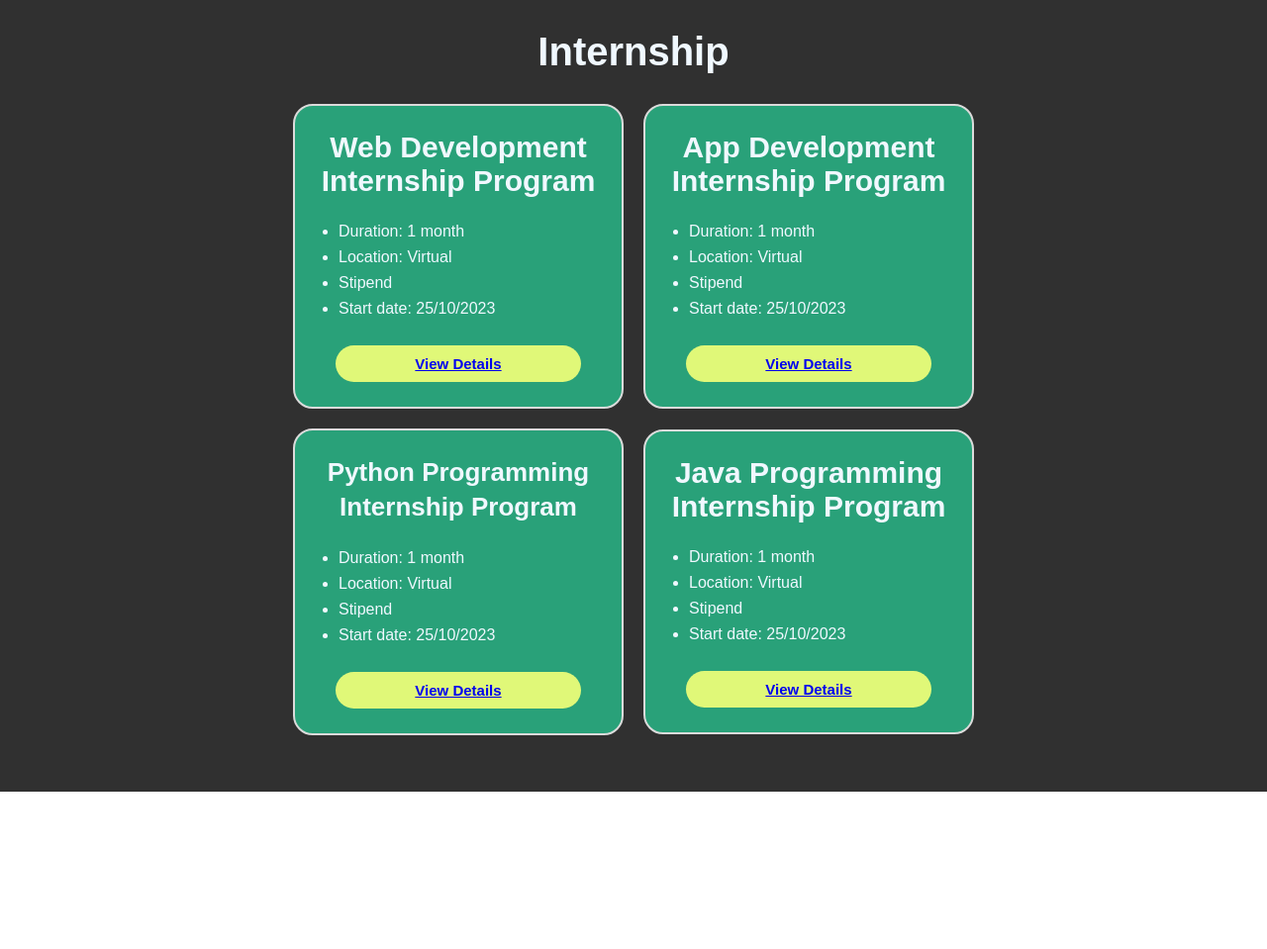
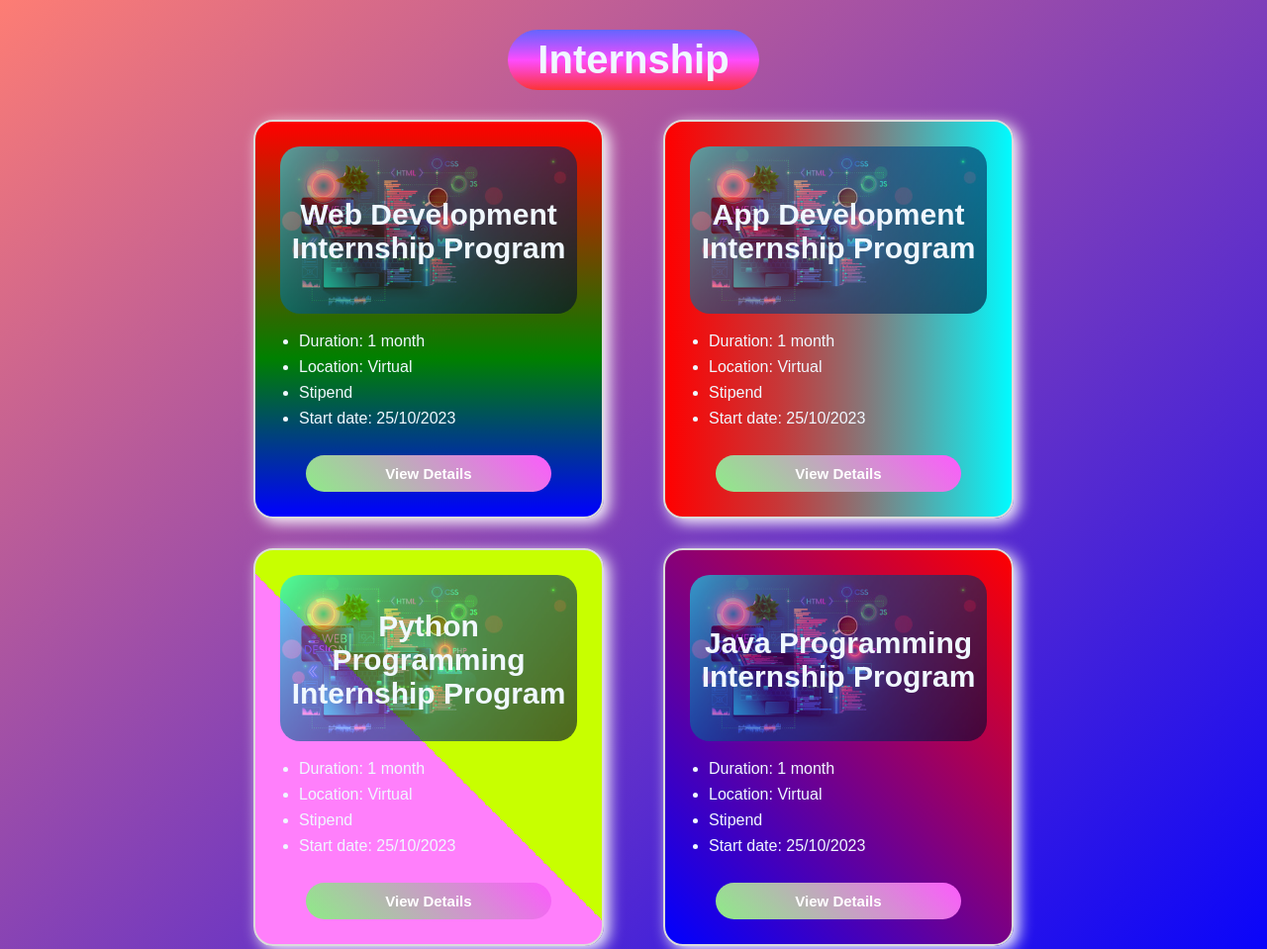
Before and after one commit to AtulSinghAtul/VaultofCodes, a plain HTML site: page Assignment2/index.html in a window 1280 px wide. Shown: the top 959 px of the page at 99% size. Before the commit the page ends 800 px from the top, so only its background shows below. Drawn offline with Linux system fonts and the light colour scheme.

Commit message:
week 2 assignment updated

```diff
--- a/Assignment2/index.html
+++ b/Assignment2/index.html
@@ -3,7 +3,7 @@
   <head>
     <meta charset="UTF-8" />
     <meta name="viewport" content="width=device-width, initial-scale=1.0" />
-    <title>Document</title>
+    <title>Week 2 Assignment</title>
     <link rel="stylesheet" href="style.css" />
   </head>
   <body>
@@ -12,7 +12,13 @@
       <div class="course-container">
         <div class="course-1-box">
           <div class="course-1">
-            <h2 class="course-1-heading">Web Development Internship Program</h2>
+            <div class="webImgBox">
+              <img src="./assets/web-img.jpg" alt="webDev-img" />
+              <h2 class="course-1-heading">
+                Web Development Internship Program
+              </h2>
+            </div>
+
             <ul>
               <li>Duration: 1 month</li>
               <li>Location: Virtual</li>
@@ -29,9 +35,16 @@
             >
           </button>
         </div>
+
         <div class="course-2-box">
           <div class="course-2">
-            <h2 class="course-2-heading">App Development Internship Program</h2>
+            <div class="webImgBox">
+              <img src="./assets/web-img.jpg" alt="webDev-img" />
+              <h2 class="course-2-heading">
+                App Development Internship Program
+              </h2>
+            </div>
+
             <ul>
               <li>Duration: 1 month</li>
               <li>Location: Virtual</li>
@@ -51,9 +64,13 @@
 
         <div class="course-3-box">
           <div class="course-3">
+            <div class="webImgBox">
+              <img src="./assets/web-img.jpg" alt="webDev-img" />
               <h2 class="course-3-heading">
                 Python Programming Internship Program
               </h2>
+            </div>
+
             <ul>
               <li>Duration: 1 month</li>
               <li>Location: Virtual</li>
@@ -73,9 +90,13 @@
 
         <div class="course-4-box">
           <div class="course-4">
+            <div class="webImgBox">
+              <img src="./assets/web-img.jpg" alt="webDev-img" />
               <h2 class="course-4-heading">
                 Java Programming Internship Program
               </h2>
+            </div>
+
             <ul>
               <li>Duration: 1 month</li>
               <li>Location: Virtual</li>
--- a/Assignment2/style.css
+++ b/Assignment2/style.css
@@ -11,41 +11,106 @@
   justify-content: flex-start;
   align-items: center;
   width: 100vw;
-  height: 100vh;
-  background-color: #303030;
+  height: fit-content;
+  background: linear-gradient(to left top, blue, rgb(253, 125, 116));
   color: aliceblue;
-  padding-bottom: 20px;
+  padding-bottom: 80px;
 }
 h1 {
+  background: linear-gradient(in hsl, rgb(101, 101, 255), rgb(251, 52, 52));
   margin-top: 30px;
   font-size: 40px;
   font-family: sans-serif;
+  padding: 8px 30px;
+  border-radius: 2rem;
 }
 .course-container {
   display: flex;
   flex-wrap: wrap;
   justify-content: center;
   align-items: center;
-  gap: 20px;
+  column-gap: 60px;
+  row-gap: 30px;
   margin-top: 30px;
   max-width: 800px;
 }
+
+.course-1-box {
+  /* background-color: #ff9bd2; */
+  background: linear-gradient(0deg, blue, green 40%, red);
+}
+.course-2-box {
+  /* background-color: #ffb534; */
+  background: linear-gradient(0.25turn, red, 60%, rgb(0, 251, 255));
+}
+.course-3-box {
+  /* background-color: #65b741; */
+  background: linear-gradient(
+    45deg,
+    rgb(255, 127, 251) 0 50%,
+    rgb(200, 255, 0) 50% 100%
+  );
+}
+.course-4-box {
+  /* background-color: #dc84f3; */
+  background: linear-gradient(45deg, blue, red);
+}
+
 .course-1-box,
 .course-2-box,
 .course-3-box,
 .course-4-box {
+  position: relative;
   display: flex;
   flex-direction: column;
   justify-content: center;
   align-items: center;
+  padding: 25px;
+  border: 2px solid rgb(219, 219, 219);
+  border-radius: 20px;
 
-  background-color: rgba(37, 254, 182, 0.552);
   height: fit-content;
   font-family: sans-serif;
-  border: 2px solid rgb(219, 219, 219);
+  transition: 0.4s ease-in-out;
+  box-shadow: 5px 4px 15px 0px white;
+}
+
+.course-1-box:hover {
+  background-color: #ff9bd29f;
+  transform: translateY(15px);
+  cursor: pointer;
+}
+.course-2-box:hover {
+  background-color: #ffb534c5;
+  transform: translate3d(5ch, 0.4in, 5em);
+  cursor: pointer;
+}
+.course-3-box:hover {
+  background-color: #a3fc7dc2;
+  transform: rotate(365deg);
+  cursor: pointer;
+}
+.course-4-box:hover {
+  background-color: #e898fcd5;
+  transform: scale(1.2);
+  cursor: pointer;
+}
+
+.webImgBox {
+  position: relative;
+}
+.webImgBox > img {
   border-radius: 20px;
-  padding: 25px;
+  opacity: 0.6;
+  width: 300px;
 }
+.webImgBox > h2 {
+  position: absolute;
+  top: 50%;
+  left: 50%;
+  transform: translate(-50%, -50%);
+}
+
 .course-3-box > .course-3 > h2 {
   font-size: 26px;
   line-height: 35px;
@@ -81,12 +146,16 @@ button {
   outline: none;
   padding: 10px 80px;
   border-radius: 20px;
-  background-color: rgb(224, 248, 120);
+  background: linear-gradient(45deg, rgb(142, 235, 135), rgb(252, 91, 252));
   color: #4e4c4c;
   font-size: 15px;
   font-weight: 600;
   cursor: pointer;
 }
+a {
+  text-decoration: none;
+  color: white;
+}
 button:hover {
   background-color: #fff;
   transition: 0.5s;
```
Also changed, not shown: Assignment2/assets/app-img.jpg (added), Assignment2/assets/web-img.jpg (added). Lines whose indentation alone changed are shown as unchanged.
